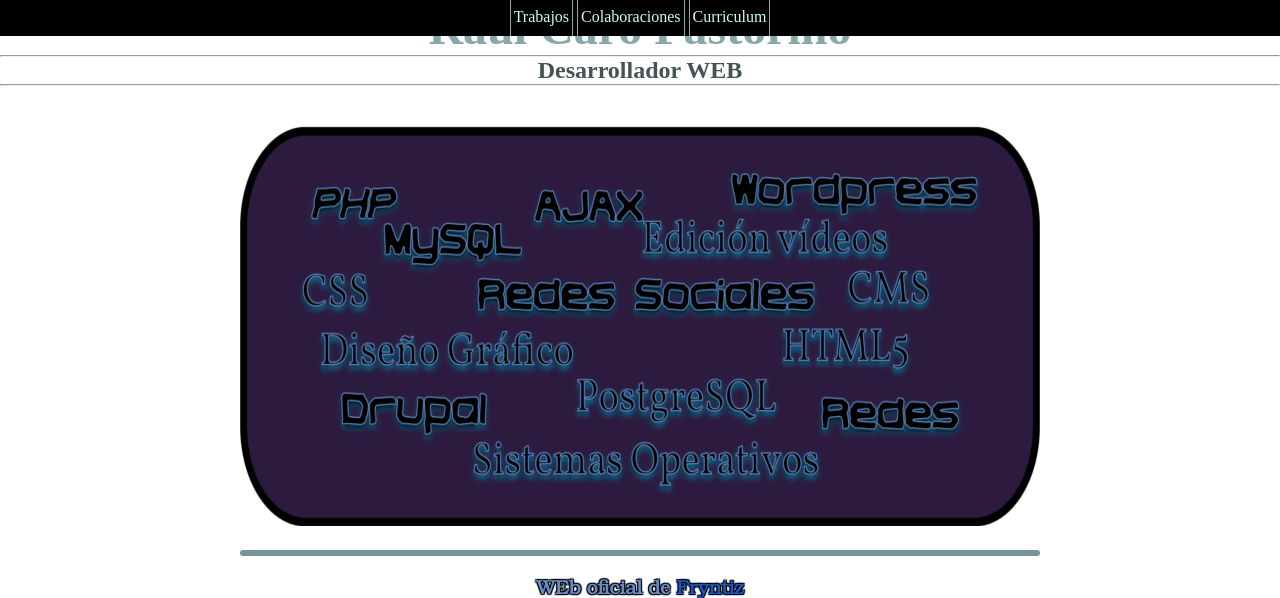
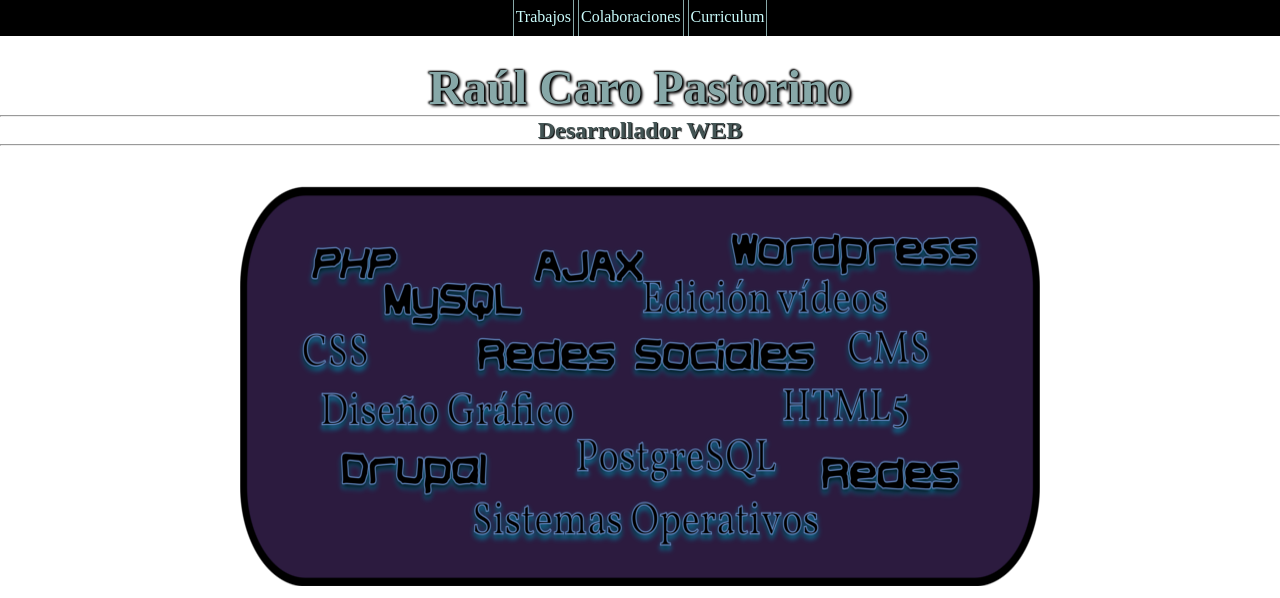
Before and after one commit to raupulus/www.fryntiz.es, a PHP site: page / in a window 1280 px wide. Shown: the top 598 px of the page. Run offline with PHP 8.4, Linux system fonts and the light colour scheme; some libraries are stand-ins or nearby versions.

Commit message:
Estilos para título

```diff
--- a/CSS/titulo.css
+++ b/CSS/titulo.css
@@ -6,6 +6,19 @@
     text-align: center;
     width: 100%;
     background-color: black;
+}
+
+#navegacion IMG {
+    position: absolute;
+    top: 0;
+    left: 0;
+    height: 100%;
+}
+
+@media (max-width: 480px) {
+    #navegacion IMG {
+        display: none;
+    }
 }
 
 #navegacion UL {
@@ -18,7 +31,8 @@
 #navegacion UL LI {
     display: inline-block;
     text-align: center;
-    padding: 10px 3px;
+    padding: 10px 2px;
+    margin: 0;
     color: #cafcfc;
     border-left: 1px solid #87a8a8;
     border-right: 1px solid #87a8a8;
@@ -43,14 +57,22 @@
 }
 
 #titulo {
+    margin-top: 60px;
     text-align: center;
     font-size: 3em;
     color: #87a8a8;
+    text-shadow:
+        2px 2px 3px black,
+        1px 0 2px black,
+        -1px -1px 2px black,
+        -1px 0 2px black;
+
 }
 
 #subtitulo {
     text-align: center;
     color: #435454;
+    text-shadow: 1px 1px 1px black;
 }
 
 #portada {
```
